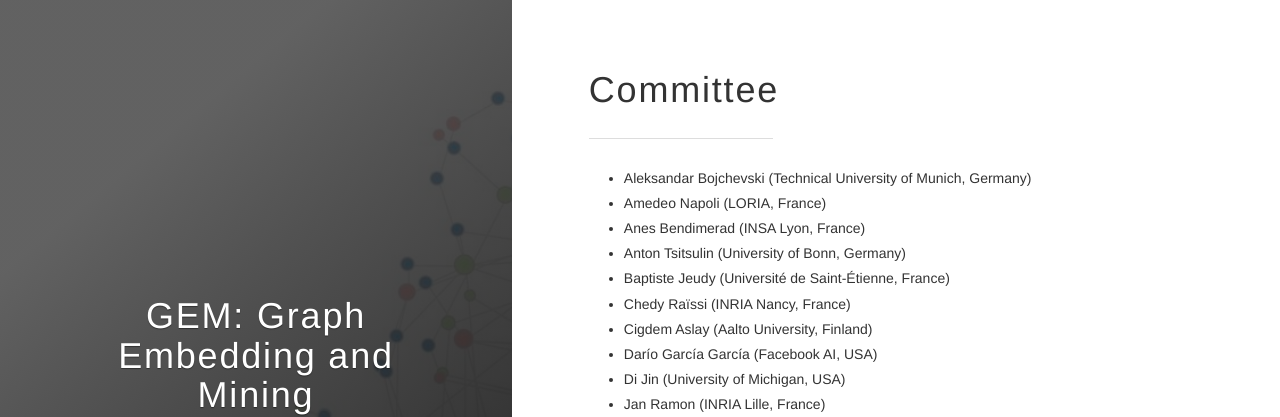
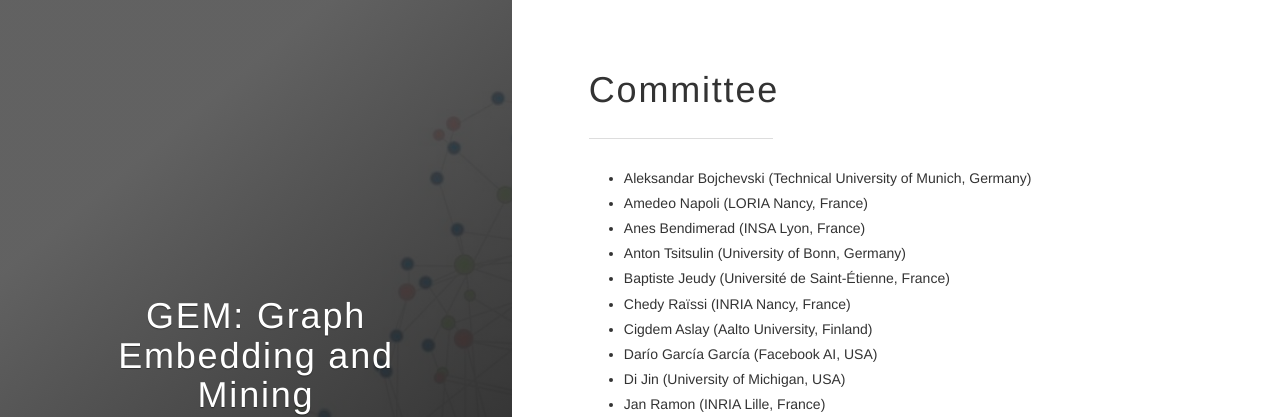
Before and after one commit to gem-ecmlpkdd/gem-ecmlpkdd.github.io, a Jekyll site: the page built from pages/committee.md, in a window 1280 px wide and 940 px high. Shown: the top 417 px of the window. Built offline with Jekyll 4.4.1, drawn with Linux system fonts in a browser that asks for light colours.

Commit message:
update committee affiliation

```diff
--- a/pages/committee.md
+++ b/pages/committee.md
@@ -5,7 +5,7 @@ permalink: /committee/
 ---
 ---
 * Aleksandar Bojchevski (Technical University of Munich, Germany)
-* Amedeo Napoli (LORIA, France)
+* Amedeo Napoli (LORIA Nancy, France)
 * Anes Bendimerad (INSA Lyon, France)
 * Anton Tsitsulin (University of Bonn, Germany)
 * Baptiste Jeudy (Université de Saint-Étienne, France)
```
